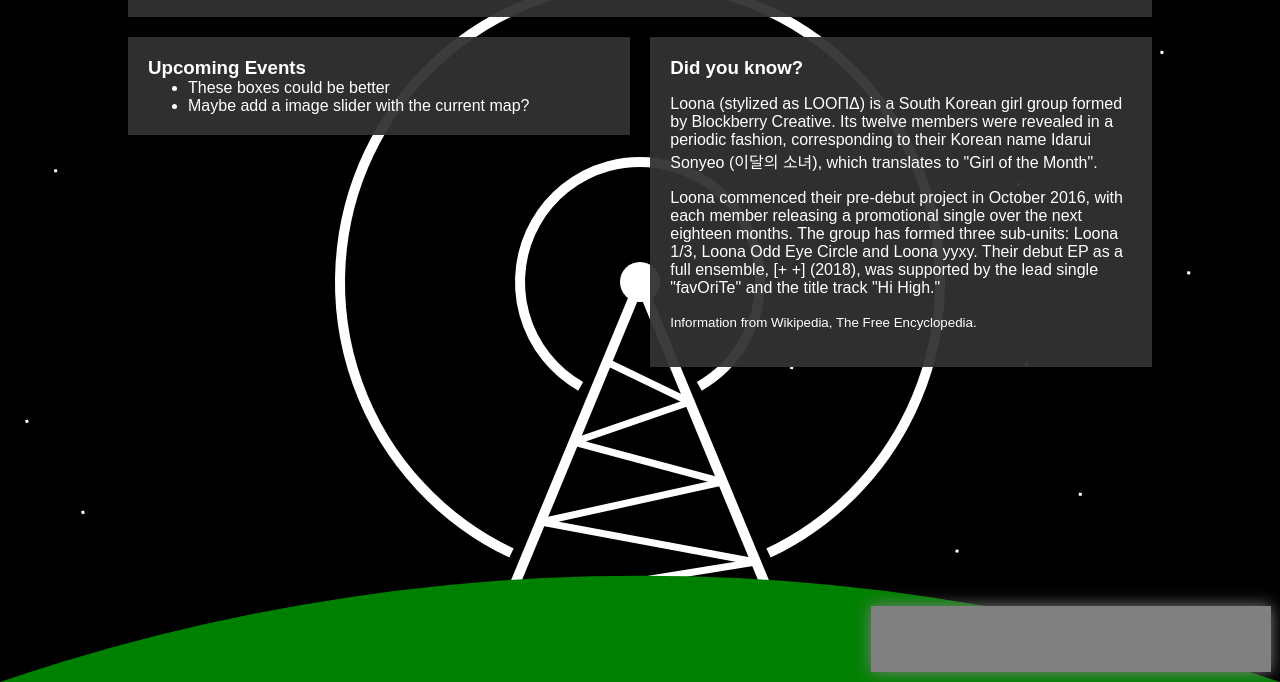
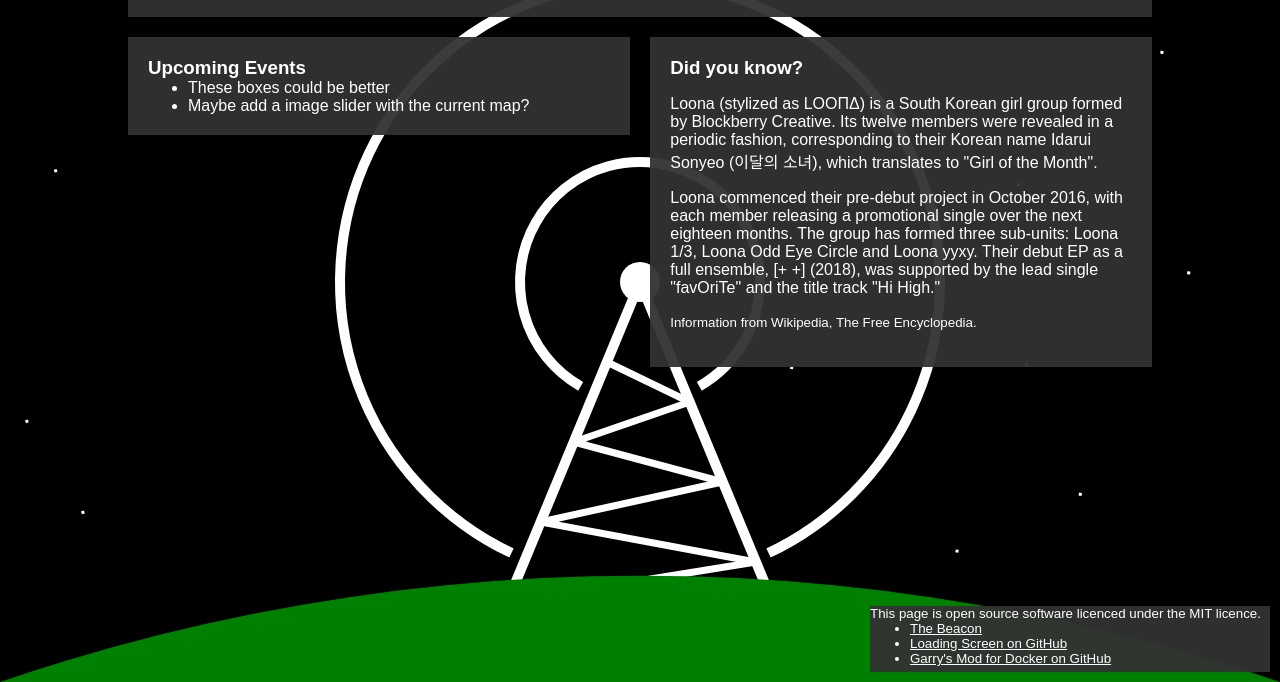
Before and after one commit to the-beacon-discord/garrysmod-loading-screen, a website built with Parcel: page src/index.html in a window 1280 px wide. Shown: the part 118-800 px from the top of the page. Built offline with nearby package versions, Linux system fonts and the light colour scheme.

Commit message:
Use a div for the bottom right dialogue box

```diff
--- a/src/index.html
+++ b/src/index.html
@@ -37,6 +37,26 @@
       </p>
     </div>
   </div>
+  <div class="loading">
+    This page is open source software licenced under the MIT licence.
+    <ul>
+      <li>
+        <a href="https://thebeacon.netlify.com">
+          The Beacon
+        </a>
+      </li>
+      <li>
+        <a href="https://github.com/the-beacon-discord/gmod-server-docker">
+          Loading Screen on GitHub
+        </a>
+      </li>
+      <li>
+        <a href="https://github.com/the-beacon-discord/gmod-server-docker">
+          Garry's Mod for Docker on GitHub
+        </a>
+      </li>
+    </ul>
+  </div>
   <canvas id="canvas"></canvas>
   <script src="./index.ts"></script>
 </body>
--- a/src/index.ts
+++ b/src/index.ts
@@ -1,5 +1,5 @@
 import 'core-js/stable';
-import drawGmodLoadingShadow from './draw/gmodLoadingShadow';
+// import drawGmodLoadingShadow from './draw/gmodLoadingShadow';
 import drawPlanet from './draw/planet';
 import drawStars from './draw/stars';
 import drawTheBeacon from './draw/theBeacon';
@@ -28,7 +28,7 @@ const draw = () => {
   ctx.globalCompositeOperation = 'destination-over';
   ctx.clearRect(0, 0, ctx.canvas.width, ctx.canvas.height); // clear canvas
 
-  drawGmodLoadingShadow(ctx);
+  // drawGmodLoadingShadow(ctx);
   drawPlanet(ctx, pivotX, pivotY, radius);
   drawTheBeacon(ctx);
   drawStars(ctx, pivotX, pivotY);
--- a/src/scss/index.scss
+++ b/src/scss/index.scss
@@ -25,7 +25,24 @@ h1, h2, h3, h4, h5, h6, ul {
   margin-bottom: 0;
 }
 
+a {
+  color: white;
+}
+
 $container-background-colour: rgb(50, 50, 50, 0.95);
+
+.loading {
+  position: fixed;
+  overflow: hidden;
+  right: 10px;
+  bottom: 10px;
+  width: 400px;
+  height: 66px;
+
+  font-size: 10pt;
+
+  background-color: $container-background-colour;
+}
 
 .main {
   width: 80%;
```
